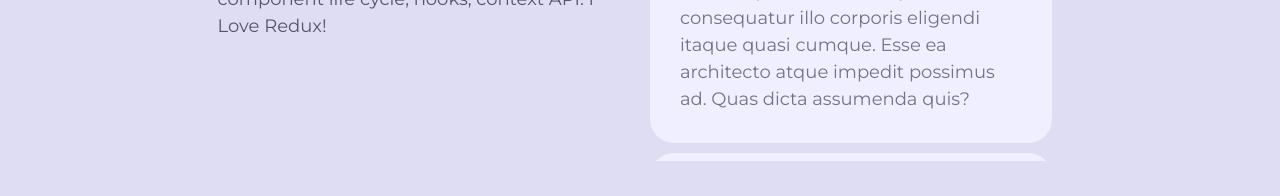
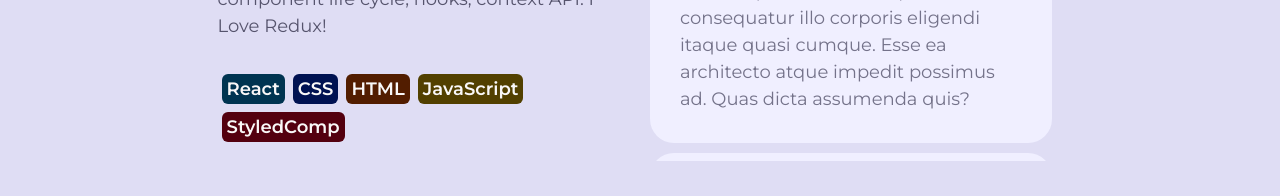
Before and after one commit to PedroMarquesFr/portfolio, a React (Create React App) app: page / in a window 1280 px wide. Shown: the part 589-785 px from the top of the page. Built offline with nearby package versions, Linux system fonts and the light colour scheme.

Commit message:
added tags do info

```diff
--- a/src/components/Section/Info/index.tsx
+++ b/src/components/Section/Info/index.tsx
@@ -1,7 +1,14 @@
 import React from "react";
 
-import { Container, Resume, ProfileImg, Title } from "./styles";
+import { Container, Resume, ProfileImg, Title, TagWrapper } from "./styles";
 import { HrLong } from "../../Ornament/style";
+import {
+  ReactTag,
+  CSSTag,
+  HTMLTag,
+  JSTag,
+  StyledCompTag,
+} from "../../Tags/styles";
 
 const Info: React.FC = () => {
   return (
@@ -10,12 +17,19 @@ const Info: React.FC = () => {
       <HrLong />
       <Title>Hi, I'm Pedro</Title>
       <Resume>
-        I have been developing some React applications over the year, from movies CRUD with
-        route and asynchronicity to online stores using Mercado Livre API, which
-        simulates a product purchase with rating and cart mechanisms, all done
-        with core and advanced React concepts like component life cycle, hooks,
-        context API. I Love Redux!
+        I have been developing some React applications over the year, from
+        movies CRUD with route and asynchronicity to online stores using Mercado
+        Livre API, which simulates a product purchase with rating and cart
+        mechanisms, all done with core and advanced React concepts like
+        component life cycle, hooks, context API. I Love Redux!
       </Resume>
+      <TagWrapper>
+        <ReactTag />
+        <CSSTag />
+        <HTMLTag />
+        <JSTag />
+        <StyledCompTag />
+      </TagWrapper>
     </Container>
   );
 };
--- a/src/components/Section/Info/styles.ts
+++ b/src/components/Section/Info/styles.ts
@@ -24,3 +24,9 @@ export const ProfileImg = styled.img`
   border-radius: 50%;
   border: 5px solid ${(props) => props.theme.colors.frontItems};
 `;
+
+export const TagWrapper = styled.div`
+  display: flex;
+  margin-top:30px;
+  flex-wrap:wrap;
+`;
--- a/src/components/Tags/styles.ts
+++ b/src/components/Tags/styles.ts
@@ -1,12 +1,12 @@
 import styled from "styled-components";
 
-export const DefaultTag = styled.div`
+export const DefaultTag = styled.p`
   display: flex;
   align-items: center;
   justify-content: center;
   height: 30px;
-  width: 60px;
-  margin:2px;
+  padding:0 5px;
+  margin:4px;
   border-radius: 6px;
   background-color: #222531;
   &::before {
@@ -17,37 +17,37 @@ export const DefaultTag = styled.div`
 `;
 
 export const ReactTag = styled(DefaultTag)`
-    background-color: #015381;
+    background-color: #003451;
     &::before {
     content: "React";
   }
-  color: #31322F;
+   color: #F9F8F8;/* 31322F*/
 `;
 export const CSSTag = styled(DefaultTag)`
-    background-color: #001C80;
+    background-color: #001252;
     &::before {
     content: "CSS";
   }
-  color: #31322F;
+  color: #F9F8F8;
 `;
 export const HTMLTag = styled(DefaultTag)`
-    background-color: #7D2D00;
+    background-color: #521D00;
     &::before {
     content: "HTML";
   }
-  color: #31322F;
+  color: #F9F8F8;
 `;
 export const JSTag = styled(DefaultTag)`
-    background-color: #6F5600;
+    background-color: #524000;
     &::before {
-    content: "JS";
-  }
-  color: #31322F;
-`;
-export const StyledCompTag = styled(DefaultTag)`
-    background-color: #840018;
-    &::before {
-    content: "StyC";
+    content: "JavaScript";
   }
   color: #F9F8F8;
 `;
+export const StyledCompTag = styled(DefaultTag)`
+    background-color: #53000F;
+    &::before {
+    content: "StyledComp";
+  }
+  color: #F9F8F8;
+`;
```
Also changed, not shown: 1 other file (tests, documents, lock files or other folders).
